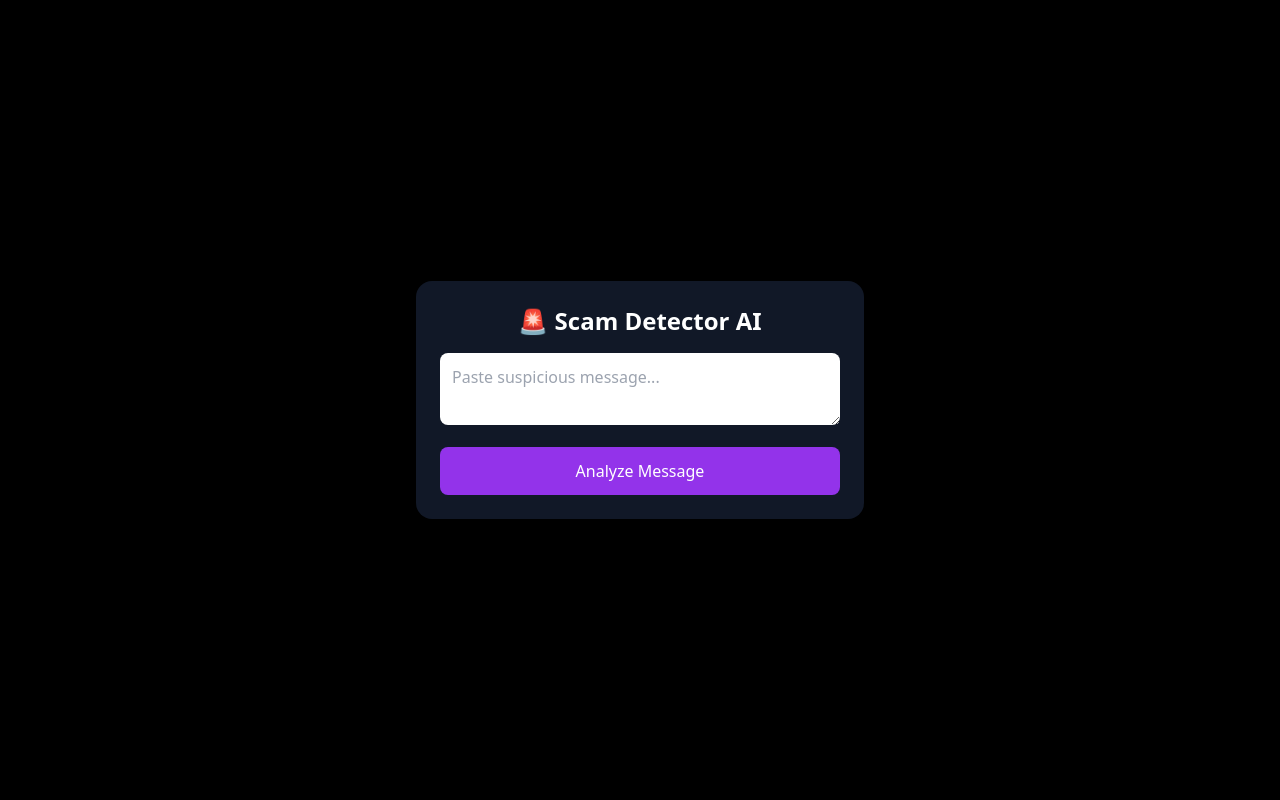
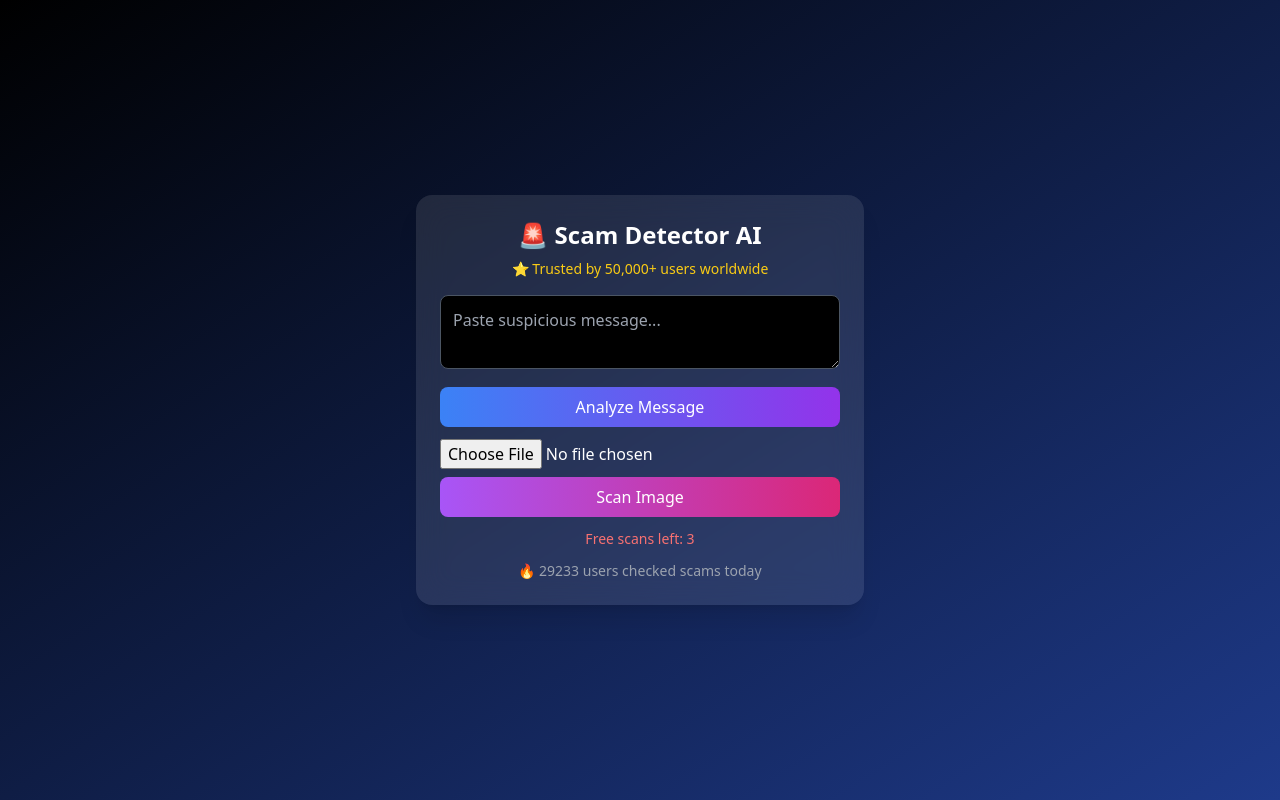
Before and after one commit to kuldeepgupta81/scam-shield-ai, a Next.js app: page / in a window 1280 px wide. Built offline with nearby package versions, Linux system fonts and the light colour scheme.

Commit message:
force deploy

```diff
--- a/app/page.tsx
+++ b/app/page.tsx
@@ -1,70 +1,151 @@
 "use client";
+
 import { useState } from "react";
 
 export default function Home() {
-  const [message, setMessage] = useState<string>("");
-  const [result, setResult] = useState<string>("");
-  const [confidence, setConfidence] = useState<number | "">("");
+  const [message, setMessage] = useState("");
+  const [result, setResult] = useState<any>(null);
+  const [loading, setLoading] = useState(false);
+  const [copied, setCopied] = useState(false);
+  const [freeScans, setFreeScans] = useState(3);
 
-  const analyzeMessage = async () => {
+  const handleCheck = async () => {
+    if (!message) return;
+
+    if (freeScans <= 0) {
+      alert("Free limit over! Unlock unlimited 🚀");
+      return;
+    }
+
+    setLoading(true);
+
     try {
       const res = await fetch("/api/analyze", {
         method: "POST",
-        headers: {
-          "Content-Type": "application/json",
-        },
         body: JSON.stringify({ message }),
       });
 
-      const data: { result?: string; confidence?: number } = await res.json();
+      const data = await res.json();
 
-      // ✅ MAIN FIX (Error handling)
-      if (!data.result) {
-        setResult("⚠️ Unable to analyze");
-        setConfidence("");
-        return;
-      }
+      setResult({
+        label: data.label || "Error",
+        score: data.confidence || 90,
+        reasons: data.reasons || ["🤖 AI analyzed result"],
+      });
 
-      setResult(data.result);
-      setConfidence(data.confidence ?? "");
-    } catch (err) {
-      console.error(err);
-      setResult("❌ Server Error");
-      setConfidence("");
+      setFreeScans(freeScans - 1);
+    } catch {
+      setResult({
+        label: "Error",
+        score: 90,
+        reasons: ["Server issue"],
+      });
     }
+
+    setLoading(false);
   };
 
+  const shareText = `🚨 Scam Detector Result:
+
+"${message}"
+
+Result: ${result?.label}
+
+Check here 👉 https://scam-shield-ai-rho.vercel.app`;
+
   return (
-    <main className="flex min-h-screen flex-col items-center justify-center bg-black text-white p-4">
-      <div className="bg-gray-900 p-6 rounded-2xl w-full max-w-md text-center shadow-lg">
+    <main className="min-h-screen flex items-center justify-center bg-gradient-to-br from-black to-blue-900 text-white p-4">
+      <div className="w-full max-w-md bg-white/10 backdrop-blur-lg rounded-2xl p-6 shadow-xl">
 
-        <h1 className="text-2xl font-bold mb-4">🚨 Scam Detector AI</h1>
+        {/* HEADER */}
+        <h1 className="text-2xl font-bold text-center mb-2">
+          🚨 Scam Detector AI
+        </h1>
 
+        <p className="text-center text-yellow-400 text-sm mb-4">
+          ⭐ Trusted by 50,000+ users worldwide
+        </p>
+
+        {/* INPUT */}
         <textarea
-          className="w-full p-3 rounded-lg text-black"
-          placeholder="Paste suspicious message..."
           value={message}
           onChange={(e) => setMessage(e.target.value)}
+          placeholder="Paste suspicious message..."
+          className="w-full p-3 rounded-lg bg-black border border-gray-600 mb-3"
         />
 
+        {/* ANALYZE */}
         <button
-          onClick={analyzeMessage}
-          className="mt-4 w-full bg-purple-600 p-3 rounded-lg"
+          onClick={handleCheck}
+          className="w-full py-2 bg-gradient-to-r from-blue-500 to-purple-600 rounded-lg mb-3"
         >
-          Analyze Message
+          {loading ? "Analyzing..." : "Analyze Message"}
         </button>
 
+        {/* FILE INPUT */}
+        <input type="file" className="mb-2" />
+
+        <button className="w-full py-2 bg-gradient-to-r from-purple-500 to-pink-600 rounded-lg mb-3">
+          Scan Image
+        </button>
+
+        <p className="text-center text-red-400 text-sm mb-2">
+          Free scans left: {freeScans}
+        </p>
+
+        {/* RESULT */}
         {result && (
-          <div className="mt-6 bg-gray-800 p-4 rounded-xl">
-            <h2 className="text-lg font-semibold">{result}</h2>
+          <div className="bg-white/10 p-4 rounded-xl text-center">
 
-            {confidence !== "" && (
-              <p className="text-sm mt-2">
-                Confidence: {confidence}%
+            <h2 className="text-xl font-bold mb-1">{result.label}</h2>
+
+            <p className="mb-2">Confidence: {result.score}%</p>
+
+            {result.reasons.map((r: string, i: number) => (
+              <p key={i} className="text-sm text-gray-300">
+                • {r}
               </p>
-            )}
+            ))}
+
+            {/* SHARE */}
+            <button
+              onClick={() =>
+                window.open(
+                  `https://wa.me/?text=${encodeURIComponent(shareText)}`,
+                  "_blank"
+                )
+              }
+              className="mt-3 w-full py-2 bg-pink-600 rounded"
+            >
+              🚀 Share on WhatsApp
+            </button>
+
+            {/* COPY */}
+            <button
+              onClick={() => {
+                navigator.clipboard.writeText(shareText);
+                setCopied(true);
+                setTimeout(() => setCopied(false), 2000);
+              }}
+              className="mt-2 w-full py-2 bg-gray-700 rounded"
+            >
+              {copied ? "✅ Copied" : "📋 Copy Result"}
+            </button>
+
+            {/* PREMIUM */}
+            <button
+              onClick={() => alert("💳 Payment integration coming")}
+              className="mt-3 w-full py-2 bg-green-600 rounded-lg"
+            >
+              🔓 Unlock Unlimited (₹49)
+            </button>
           </div>
         )}
+
+        {/* VIRAL COUNTER */}
+        <p className="text-center text-sm mt-3 text-gray-400">
+          🔥 {Math.floor(Math.random() * 50000 + 10000)} users checked scams today
+        </p>
       </div>
     </main>
   );
```
